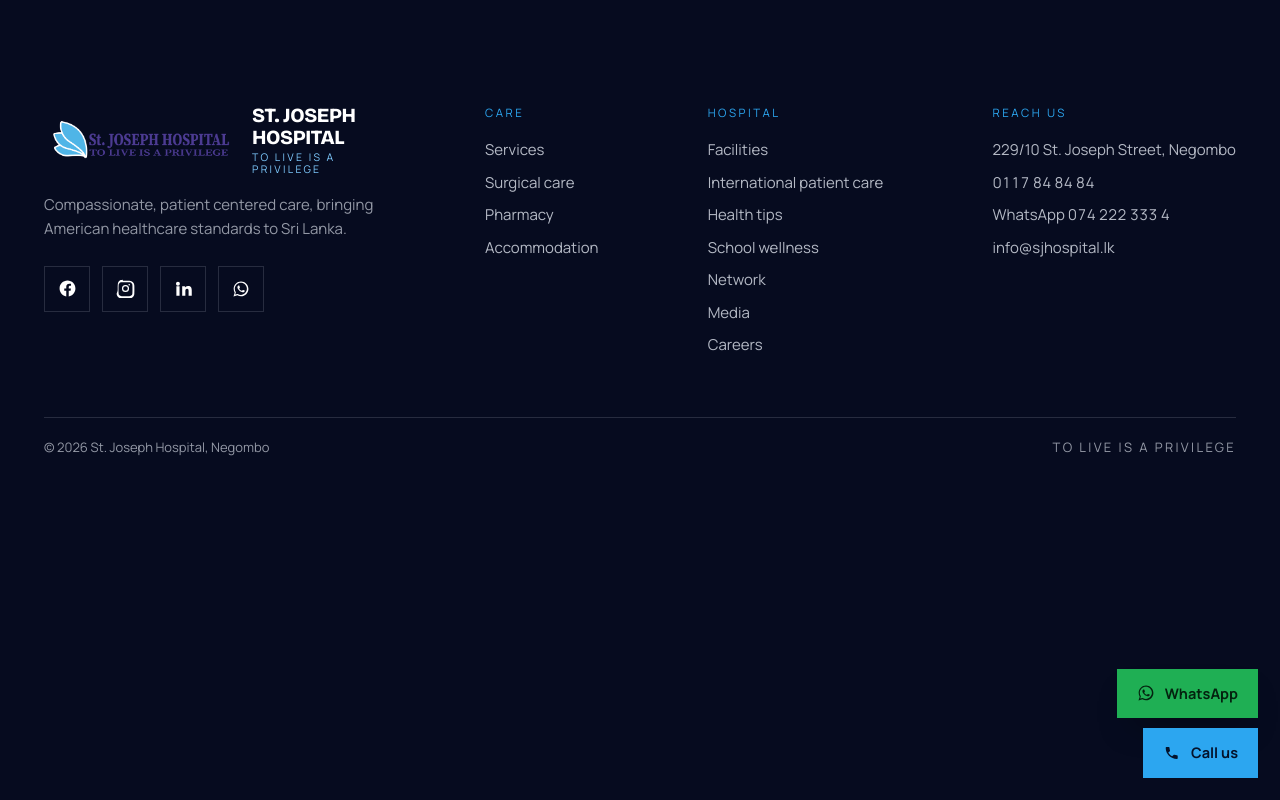
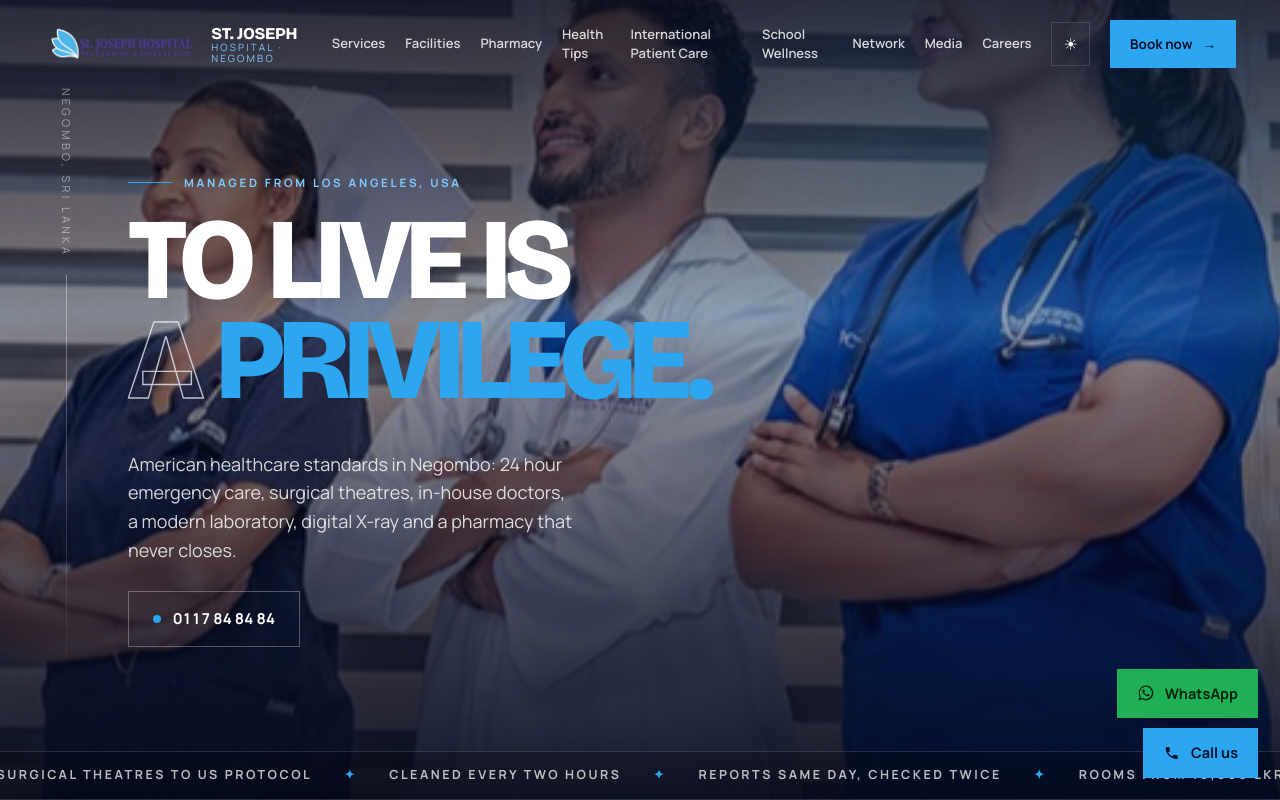
Before and after one commit to sanjulablockchain/sj-hospital, a Next.js app: page / in a window 1280 px wide. Shown: the top 800 px of the page. Built offline with nearby package versions, Linux system fonts and the light colour scheme.

Commit message:
Add home page header and hero section

```diff
--- /dev/null
+++ b/src/features/home/components/HeroParallaxBackground.tsx
@@ -0,0 +1,25 @@
+"use client";
+
+import Image from "next/image";
+import { useParallax } from "../hooks/useParallax";
+
+export function HeroParallaxBackground() {
+  const { ref, offset } = useParallax(0.16, 130);
+
+  return (
+    <div
+      ref={ref}
+      style={{ transform: `translateY(${offset}px)` }}
+      className="absolute inset-x-0 -top-[14%] h-[128%] overflow-hidden"
+    >
+      <Image
+        src="/images/hero.jpg"
+        alt="St. Joseph Hospital building at dusk"
+        fill
+        priority
+        className="animate-sj-burns object-cover"
+        style={{ objectPosition: "60% 50%" }}
+      />
+    </div>
+  );
+}
--- /dev/null
+++ b/src/features/home/components/HeroSection.tsx
@@ -0,0 +1,75 @@
+import { Reveal } from "./Reveal";
+import { HomeHeader } from "./HomeHeader";
+import { HeroParallaxBackground } from "./HeroParallaxBackground";
+import { StatTicker } from "./StatTicker";
+
+export function HeroSection() {
+  return (
+    <section id="top" className="relative flex min-h-screen flex-col overflow-hidden bg-[#060B1F]">
+      <HeroParallaxBackground />
+      <div
+        className="absolute inset-0"
+        style={{
+          background:
+            "linear-gradient(rgba(6,11,31,0.84) 0%, rgba(6,11,31,0.4) 40%, rgba(6,11,31,0.95) 100%)",
+        }}
+      />
+      <div
+        className="animate-sj-sheen absolute inset-0"
+        style={{
+          background:
+            "radial-gradient(70% 55% at 78% 26%, rgba(44,166,240,0.34) 0%, rgba(6,11,31,0) 66%)",
+        }}
+      />
+      <div
+        className="animate-sj-scan pointer-events-none absolute inset-x-0 top-0 h-[14%]"
+        style={{
+          background:
+            "linear-gradient(rgba(127,203,255,0) 0%, rgba(127,203,255,0.16) 60%, rgba(127,203,255,0) 100%)",
+        }}
+      />
+
+      <HomeHeader />
+
+      <div className="relative z-10 mx-auto flex w-full max-w-[1440px] flex-1 gap-10 px-5 pb-13 sm:px-8 lg:px-11">
+        <div className="hidden flex-col items-center gap-4.5 pb-2.5 min-[900px]:flex" style={{ flex: "0 0 44px" }}>
+          <span
+            className="text-[11px] tracking-[0.3em] text-white/50 uppercase"
+            style={{ writingMode: "vertical-rl" }}
+          >
+            Negombo, Sri Lanka
+          </span>
+          <span className="w-px flex-1 bg-gradient-to-b from-white/40 to-transparent" />
+        </div>
+
+        <div className="flex flex-1 flex-col justify-end pb-13">
+          <div className="animate-sj-up mb-0 inline-flex items-center gap-3 text-[11.5px] font-bold tracking-[0.24em] text-[#7FCBFF] uppercase">
+            <span className="h-px w-11 bg-[var(--home-accent)]" />
+            Managed from Los Angeles, USA
+          </div>
+          <h1 className="font-display animate-sj-up mt-5 text-[clamp(52px,9vw,152px)] leading-[0.86] font-extrabold tracking-[-0.045em] text-white uppercase">
+            To live is
+            <br />
+            <span style={{ color: "transparent", WebkitTextStroke: "1.4px rgba(242,246,255,0.75)" }}>a</span>{" "}
+            <span className="text-[var(--home-accent)]">privilege.</span>
+          </h1>
+          <div className="animate-sj-up mt-10 flex flex-col items-start gap-6.5">
+            <p className="max-w-[46ch] text-[18px] leading-[1.6] text-white/82" style={{ textWrap: "pretty" }}>
+              American healthcare standards in Negombo: 24 hour emergency care, surgical theatres, in-house
+              doctors, a modern laboratory, digital X-ray and a pharmacy that never closes.
+            </p>
+            <a
+              href="tel:+94117848484"
+              className="inline-flex items-center gap-3 border border-white/30 px-6 py-4 text-[15px] font-bold whitespace-nowrap text-white tabular-nums"
+            >
+              <span className="animate-sj-pulse h-2 w-2 rounded-full bg-[var(--home-accent)]" />
+              0117 84 84 84
+            </a>
+          </div>
+        </div>
+      </div>
+
+      <StatTicker />
+    </section>
+  );
+}
--- /dev/null
+++ b/src/features/home/components/HomeHeader.tsx
@@ -0,0 +1,39 @@
+import Image from "next/image";
+import { homeNavigation } from "@/config/homeNavigation";
+import { ThemeToggleButton } from "./ThemeToggleButton";
+import { MobileNavPanel } from "./MobileNavPanel";
+
+export function HomeHeader() {
+  return (
+    <header className="relative z-10 mx-auto flex w-full max-w-[1440px] items-center gap-5 px-5 py-5 sm:px-8 lg:px-11">
+      <a href="#top" className="flex items-center gap-3">
+        <Image src="/images/logo.png" alt="St. Joseph Hospital" width={48} height={48} className="h-12 w-auto" priority />
+        <span className="block leading-[1.05]">
+          <span className="font-display block text-[16.5px] font-extrabold tracking-[-0.02em] text-white">
+            ST. JOSEPH
+          </span>
+          <span className="block text-[10px] tracking-[0.22em] text-[#7FCBFF]">HOSPITAL &middot; NEGOMBO</span>
+        </span>
+      </a>
+
+      <nav className="ml-auto hidden items-center gap-5 text-[13px] font-semibold min-[1120px]:flex max-[1279px]:gap-4 max-[1279px]:text-[12.5px]">
+        {homeNavigation.map((item) => (
+          <a key={item.href} href={item.href} className="text-white/82 hover:text-white">
+            {item.label}
+          </a>
+        ))}
+      </nav>
+
+      <MobileNavPanel items={homeNavigation} />
+
+      <ThemeToggleButton />
+
+      <a
+        href="#book"
+        className="inline-flex items-center gap-2.5 whitespace-nowrap bg-[var(--home-accent)] px-5 py-3.5 text-[13.5px] font-bold text-[var(--home-on-accent)]"
+      >
+        Book now <span aria-hidden>&rarr;</span>
+      </a>
+    </header>
+  );
+}
--- a/src/features/home/components/HomePage.tsx
+++ b/src/features/home/components/HomePage.tsx
@@ -1,5 +1,6 @@
 import { HomeThemeScript } from "./HomeThemeScript";
 import { HomeThemeProvider } from "../hooks/useHomeTheme";
+import { HeroSection } from "./HeroSection";
 import { HomeFooter } from "./HomeFooter";
 import { FloatingActions } from "./FloatingActions";
 
@@ -14,7 +15,9 @@
     >
       <HomeThemeScript />
       <HomeThemeProvider>
-        <main>{/* sections are added starting Task 5 */}</main>
+        <main>
+          <HeroSection />
+        </main>
         <HomeFooter />
         <FloatingActions />
       </HomeThemeProvider>
--- /dev/null
+++ b/src/features/home/components/MobileNavPanel.tsx
@@ -0,0 +1,54 @@
+"use client";
+
+import { useState } from "react";
+import type { NavItem } from "@/config/navigation";
+
+type MobileNavPanelProps = {
+  items: NavItem[];
+};
+
+export function MobileNavPanel({ items }: MobileNavPanelProps) {
+  const [isOpen, setIsOpen] = useState(false);
+
+  return (
+    <div className="ml-auto min-[1120px]:hidden">
+      <button
+        type="button"
+        aria-expanded={isOpen}
+        aria-controls="home-mobile-nav-panel"
+        aria-label={isOpen ? "Close menu" : "Open menu"}
+        onClick={() => setIsOpen((open) => !open)}
+        className="flex h-11 w-11 items-center justify-center border border-[var(--home-hairline)] text-[17px] text-[var(--home-heading)]"
+      >
+        <span aria-hidden>{isOpen ? "✕" : "☰"}</span>
+      </button>
+
+      {isOpen && (
+        <div
+          id="home-mobile-nav-panel"
+          className="absolute inset-x-0 top-full z-30 border-t border-[var(--home-hairline)] bg-[var(--home-bg)] px-5 py-5"
+        >
+          <nav className="flex flex-col gap-1">
+            {items.map((item) => (
+              <a
+                key={item.href}
+                href={item.href}
+                onClick={() => setIsOpen(false)}
+                className="px-2 py-3 text-[15px] font-semibold text-[var(--home-body)] hover:text-[var(--home-heading)]"
+              >
+                {item.label}
+              </a>
+            ))}
+            <a
+              href="#book"
+              onClick={() => setIsOpen(false)}
+              className="mt-2 bg-[var(--home-accent)] px-5 py-3 text-center text-[15px] font-bold text-[var(--home-on-accent)]"
+            >
+              Book now
+            </a>
+          </nav>
+        </div>
+      )}
+    </div>
+  );
+}
--- /dev/null
+++ b/src/features/home/components/StatTicker.tsx
@@ -0,0 +1,34 @@
+const tickerItems = [
+  "Emergency open 24/7",
+  "Surgical theatres to US protocol",
+  "Cleaned every two hours",
+  "Reports same day, checked twice",
+  "Rooms from 10,000 LKR",
+];
+
+function TickerTrack({ hidden }: { hidden?: boolean }) {
+  return (
+    <span
+      aria-hidden={hidden}
+      className="flex items-center gap-8 pr-8 text-[12.5px] font-bold tracking-[0.2em] whitespace-nowrap text-white/72 uppercase"
+    >
+      {tickerItems.map((item, index) => (
+        <span key={index} className="flex items-center gap-8">
+          <span>{item}</span>
+          <span className="text-[var(--home-accent)]">&#10022;</span>
+        </span>
+      ))}
+    </span>
+  );
+}
+
+export function StatTicker() {
+  return (
+    <div className="relative z-10 overflow-hidden border-y border-white/14 bg-black/20 py-3.5">
+      <div className="animate-sj-tick flex w-max">
+        <TickerTrack />
+        <TickerTrack hidden />
+      </div>
+    </div>
+  );
+}
```
